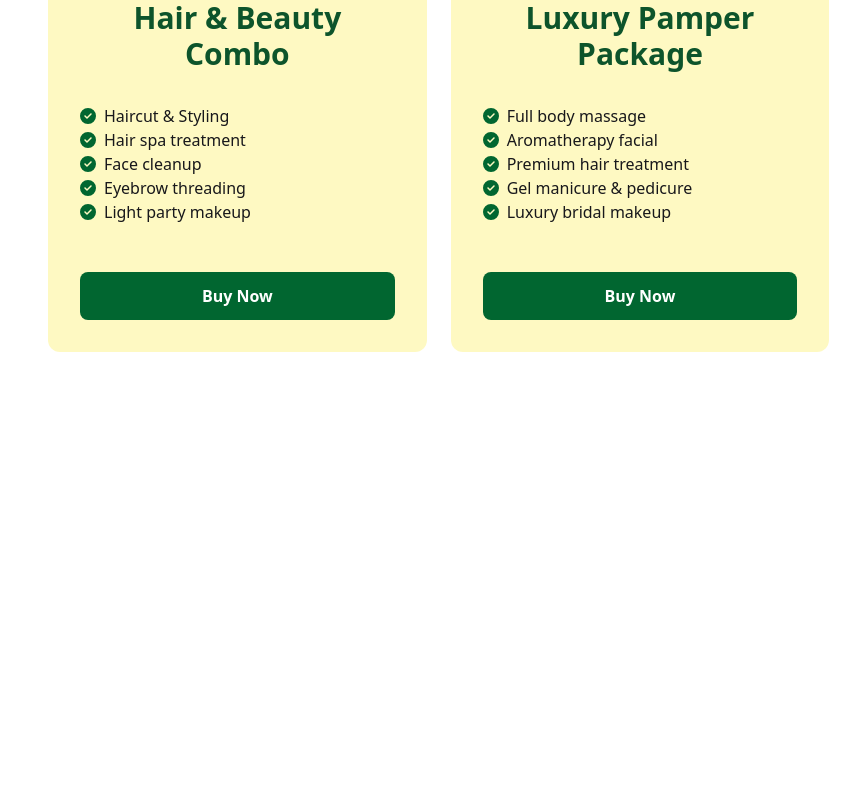
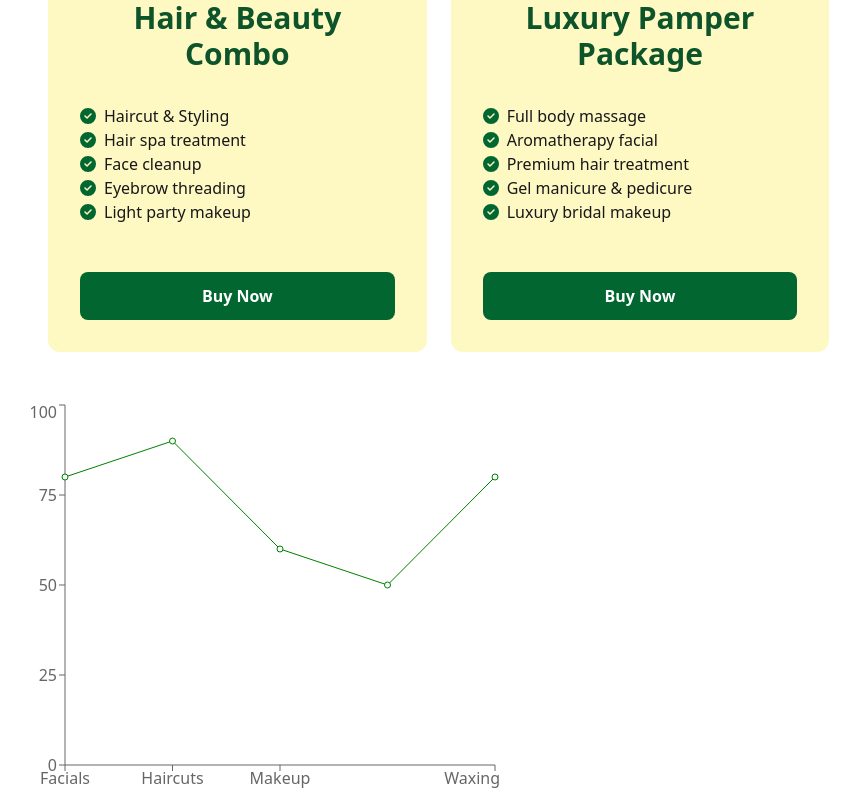
Before and after one commit to tasninanika/Cost-Plans, a React (Vite) app: page / in a window 1280 px wide. Shown: the part 724-1524 px from the top of the page, without its empty margins (0-861 px from the left). Built offline with nearby package versions, Linux system fonts and the light colour scheme.

Commit message:
updated linechart.jsx

```diff
--- a/src/Components/LineChart/LineChart.jsx
+++ b/src/Components/LineChart/LineChart.jsx
@@ -1,18 +1,22 @@
-import { LineChart as LChart, Line } from "recharts";
+import { LineChart as LChart, Line, XAxis, YAxis, Tooltip } from "recharts";
 
 const LineChart = () => {
   const servicePercentage = [
-    { id: 1, name: "Facials", num: 80 },
-    { id: 2, name: "Haircuts", num: 90 },
-    { id: 3, name: "Makeup", num: 60 },
-    { id: 4, name: "Manicure & Pedicure", num: 50 },
-    { id: 5, name: "Waxing", num: 80 },
+    { id: 1, name: "Facials", percentage: 80 },
+    { id: 2, name: "Haircuts", percentage: 90 },
+    { id: 3, name: "Makeup", percentage: 60 },
+    { id: 4, name: "Manicure & Pedicure", percentage: 50 },
+    { id: 5, name: "Waxing", percentage: 80 },
   ];
 
   return (
     <div>
-      <LChart width={500} height={400} data={servicePercentage}></LChart>
-      <Line></Line>
+      <LChart width={500} height={400} data={servicePercentage}>
+        <XAxis dataKey="name"></XAxis>
+        <YAxis dataKey="percentage"></YAxis>
+        <Tooltip />
+        <Line dataKey="percentage" stroke="green"></Line>
+      </LChart>
     </div>
   );
 };
```
